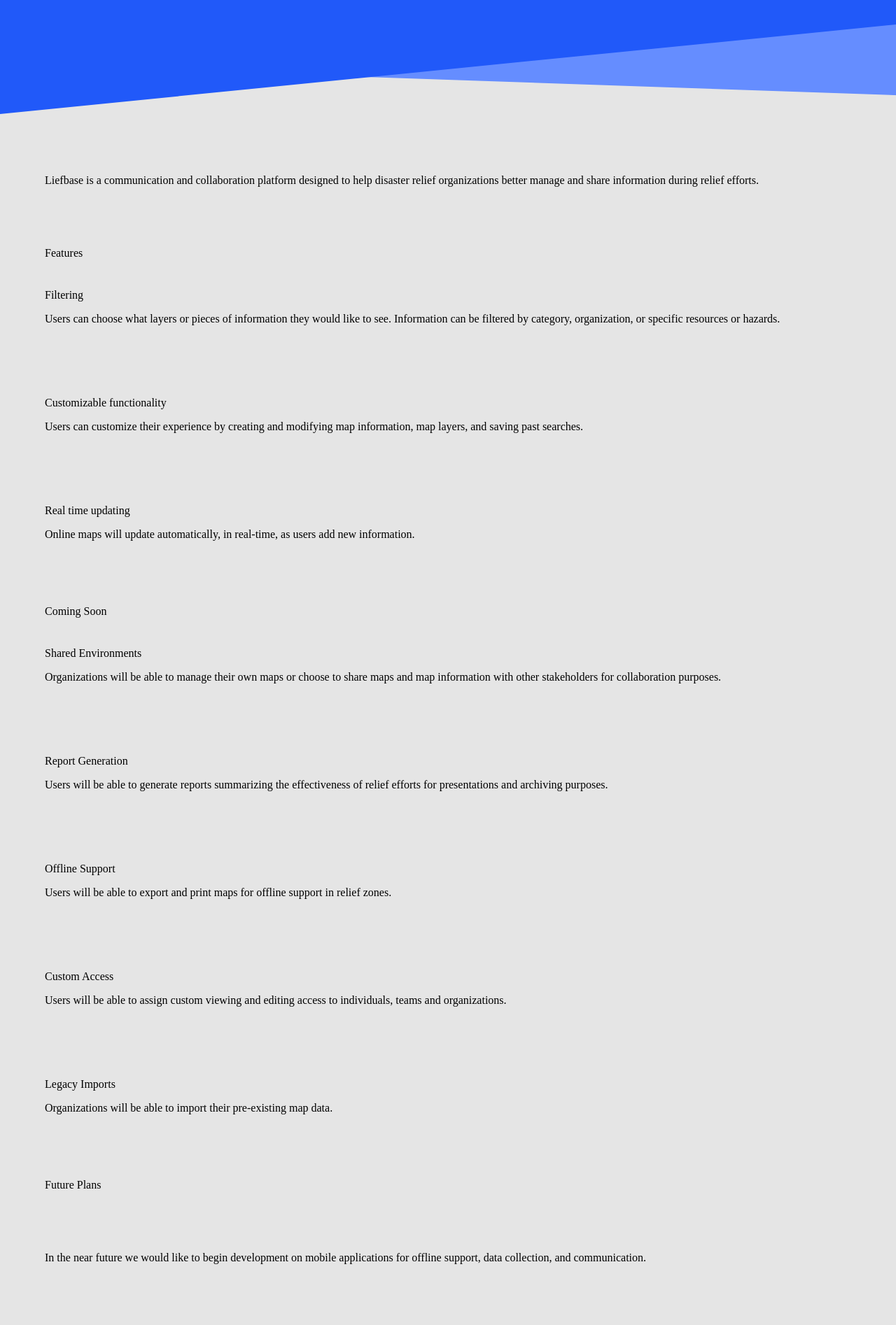
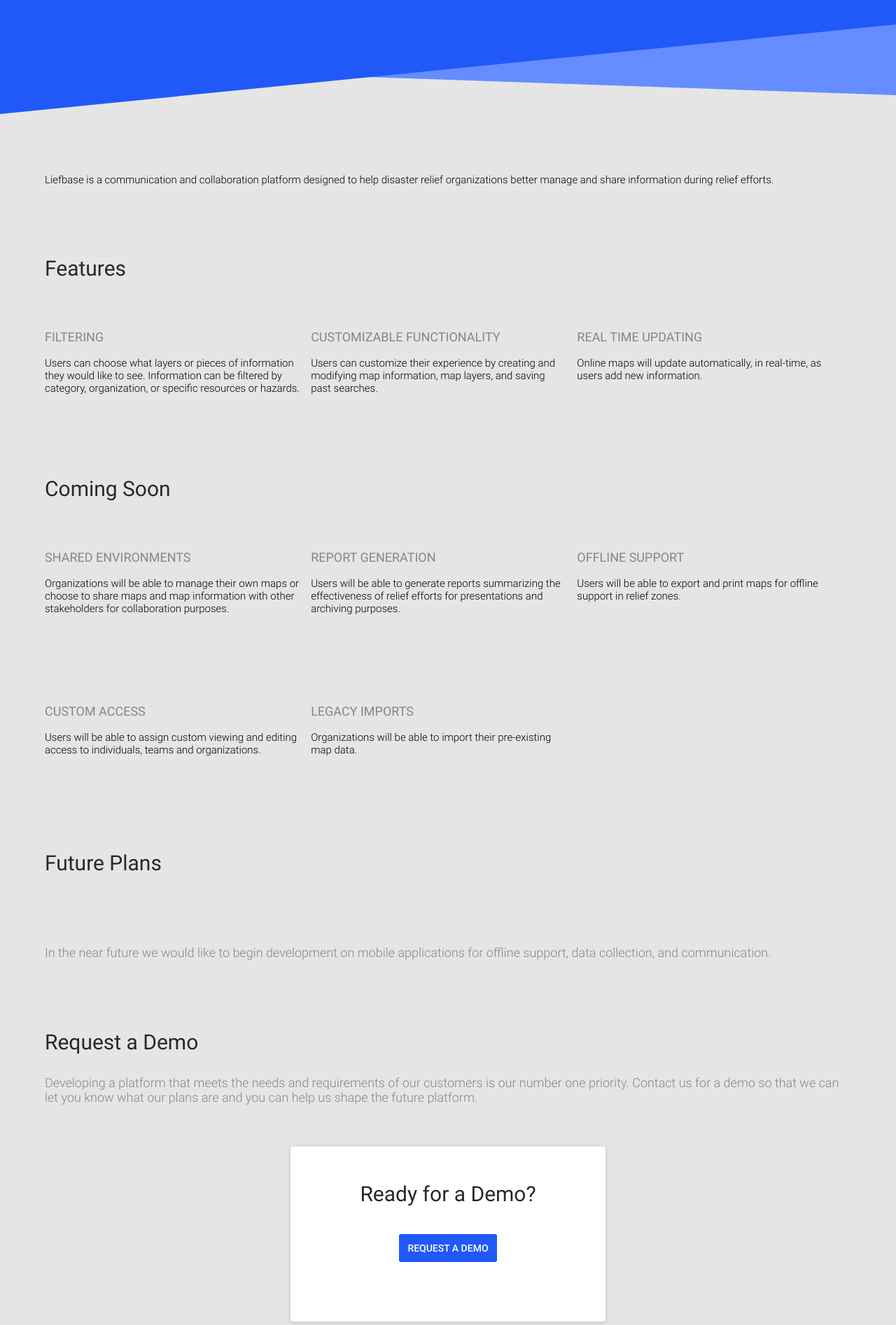
Before and after one commit to ProgrammingJoe/Liefbase-Static-Site, a Flask app: page / in a window 1280 px wide. Shown: the part 637-2531 px from the top of the page at 70% size. Run offline with Flask 2, Linux system fonts and the light colour scheme.

Commit message:
More styling

```diff
--- a/static_site/static/css/fonts.css
+++ b/static_site/static/css/fonts.css
@@ -69,9 +69,19 @@
   color: #282828;
   font-size: 18px;
 }
+.feature-title {
+  font-family: 'Roboto';
+  color: #868686;
+  font-size: 18px;
+}
 .sub-title {
   font-family: 'Roboto-light';
   color: #868686;
+  font-size: 15px;
+}
+.standard-text {
+  font-family: 'Roboto-light';
+  color: #000000;
   font-size: 15px;
 }
 .button {
@@ -79,3 +89,8 @@
   color: #2159F9;
   font-size: 14px;
 }
+.button-intra {
+  font-family: 'Roboto-medium';
+  color: white;
+  font-size: 14px;
+}
--- a/static_site/static/css/main.css
+++ b/static_site/static/css/main.css
@@ -51,15 +51,14 @@ input {
   top: 46%;
 }
 .demo-signup {
-  position:absolute;
+  position: absolute;
   top: 54%;
   background-color: white;
-  color: #2159F9;
   padding: 12px;
   border-radius: 3px;
 }
 .landing-body, .products-body, .demo-container {
-  padding-left: 5%;
+  padding: 0 5%;
 }
 
 .header-on {
@@ -72,6 +71,43 @@ input {
 .platform-description {
   padding: 70px 0 70px 0;
 }
+.platform-points {
+  display: table;
+}
 .platform-point {
-  padding: 10px 0 60px 0;
+  margin: 10px 0 10px 0;
+  float: left;
+  display: table-cell;
+  width: 33%;
+  height: 200px;
 }
+.platform-point-inner {
+  margin: auto;
+  padding: 12px 15px 12px 0;
+  display: inline-block;
+}
+
+.demo-block {
+  height: 250px;
+  width: 450px;
+  margin-left: auto;
+  margin-right: auto;
+  margin-top: 60px;
+  margin-bottom: 60px;
+  background-color: white;
+  text-align: center;
+  border-radius: 4px;
+  box-shadow: 0 1px 6px rgba(105, 105, 105, .25);
+}
+.demo-ready {
+  position: relative;
+  top: 50px;
+}
+.demo-signup-bot {
+  padding: 12px;
+  border-radius: 3px;
+  display: inline-block;
+  position: relative;
+  background-color: #2159F9;
+  top: 60px;
+}
--- a/static_site/templates/index.html
+++ b/static_site/templates/index.html
@@ -30,75 +30,98 @@
 
   <div class="products-body">
 
-    <p class="platform-description">
+    <p class="platform-description standard-text">
       {{ _('Liefbase is a communication and collaboration platform designed to help disaster relief organizations better manage and share information during relief efforts.') }}
     </p>
 
-    <p class="platform-header">{{ _('Features') }}</p>
+    <p class="platform-header section-header">{{ _('Features') }}</p>
 
     <div class="platform-points">
       <div class="platform-point">
-        <p class="point-title">{{ _('Filtering') }}</p>
-        <p class="point-description">{{ _('Users can choose what layers or pieces of information they would like to see.
-          Information can be filtered by category, organization, or specific resources or hazards.') }}</p>
+        <div class="platform-point-inner">
+          <p class="point-title feature-title">{{ _('FILTERING') }}</p>
+          <p class="point-description standard-text">{{ _('Users can choose what layers or pieces of information they would like to see.
+            Information can be filtered by category, organization, or specific resources or hazards.') }}</p>
+        </div>
       </div>
 
       <div class="platform-point">
-        <p class="point-title">{{ _('Customizable functionality') }}</p>
-        <p class="point-description">{{ _('Users can customize their experience by creating and modifying map
-          information, map layers, and saving past searches.') }}</p>
+        <div class="platform-point-inner">
+          <p class="point-title feature-title">{{ _('CUSTOMIZABLE FUNCTIONALITY') }}</p>
+          <p class="point-description standard-text">{{ _('Users can customize their experience by creating and modifying map
+            information, map layers, and saving past searches.') }}</p>
+        </div>
       </div>
 
       <div class="platform-point">
-        <p class="point-title">{{ _('Real time updating') }}</p>
-        <p class="point-description">{{ _('Online maps will update automatically, in real-time, as users add new information.') }}</p>
+        <div class="platform-point-inner">
+          <p class="point-title feature-title">{{ _('REAL TIME UPDATING') }}</p>
+          <p class="point-description standard-text">{{ _('Online maps will update automatically, in real-time, as users add new information.') }}</p>
+        </div>
       </div>
     </div>
 
-    <p class="platform-header">{{ _('Coming Soon') }}</p>
+    <p class="platform-header section-header">{{ _('Coming Soon') }}</p>
 
     <div class="platform-points">
       <div class="platform-point">
-        <p class="point-title">{{ _('Shared Environments') }}</p>
-        <p class="point-description">{{ _('Organizations will be able to manage their own maps or choose to share maps
-          and map information with other stakeholders for collaboration purposes.') }}</p>
+        <div class="platform-point-inner">
+          <p class="point-title feature-title">{{ _('SHARED ENVIRONMENTS') }}</p>
+          <p class="point-description standard-text">{{ _('Organizations will be able to manage their own maps or choose to share maps
+            and map information with other stakeholders for collaboration purposes.') }}</p>
+        </div>
       </div>
 
       <div class="platform-point">
-        <p class="point-title">{{ _('Report Generation') }}</p>
-        <p class="point-description">{{ _('Users will be able to generate reports summarizing the effectiveness
-          of relief efforts for presentations and archiving purposes.') }}</p>
+        <div class="platform-point-inner">
+          <p class="point-title feature-title">{{ _('REPORT GENERATION') }}</p>
+          <p class="point-description standard-text">{{ _('Users will be able to generate reports summarizing the effectiveness
+            of relief efforts for presentations and archiving purposes.') }}</p>
+        </div>
       </div>
 
       <div class="platform-point">
-        <p class="point-title">{{ _('Offline Support') }}</p>
-        <p class="point-description">{{ _('Users will be able to export and print maps for offline support in relief zones.') }}</p>
+        <div class="platform-point-inner">
+          <p class="point-title feature-title">{{ _('OFFLINE SUPPORT') }}</p>
+          <p class="point-description standard-text">{{ _('Users will be able to export and print maps for offline support in relief zones.') }}</p>
+        </div>
       </div>
 
       <div class="platform-point">
-        <p class="point-title">{{ _('Custom Access') }}</p>
-        <p class="point-description">{{ _('Users will be able to assign custom viewing and editing access to
-          individuals, teams and organizations.') }}</p>
+        <div class="platform-point-inner">
+          <p class="point-title feature-title">{{ _('CUSTOM ACCESS') }}</p>
+          <p class="point-description standard-text">{{ _('Users will be able to assign custom viewing and editing access to
+            individuals, teams and organizations.') }}</p>
+        </div>
       </div>
 
       <div class="platform-point">
-        <p class="point-title">{{ _('Legacy Imports') }}</p>
-        <p class="point-description">{{ _('Organizations will be able to import their pre-existing map data.') }}</p>
+        <div class="platform-point-inner">
+          <p class="point-title feature-title">{{ _('LEGACY IMPORTS') }}</p>
+          <p class="point-description standard-text">{{ _('Organizations will be able to import their pre-existing map data.') }}</p>
+        </div>
       </div>
     </div>
 
-    <p class="platform-title">{{ _('Future Plans') }}</p>
+    <p class="platform-title section-header">{{ _('Future Plans') }}</p>
 
-    <p class="platform-description">
+    <p class="platform-description sub-header">
       {{ _('In the near future we would like to begin development on mobile applications for offline support, data collection, and communication.') }}
     </p>
 
   </div> <!-- end of products body -->
 
   <div class="demo-container">
-    <p class="demo-title">{{ _('Request a Demo') }}</p>
+    <p class="demo-title section-header">{{ _('Request a Demo') }}</p>
 
-    <p class="demo-body">{{ _('Developing a platform that meets the needs and requirements of our customers is our number one priority.
+    <p class="demo-body sub-header">{{ _('Developing a platform that meets the needs and requirements of our customers is our number one priority.
       Contact us for a demo so that we can let you know what our plans are and you can help us shape the future platform.') }}</p>
+
+    <div class="demo-block">
+      <p class="demo-ready section-header">Ready for a Demo?</p>
+      <a href="{{ url_for('contact', demo=1) }}"><div class="demo-signup-bot button-intra">{{ _('REQUEST A DEMO') }}</div></a>
+    </div>
+  </div>
+
   </div>
 {% endblock %}
```
Also changed, not shown: static_site/templates/about.html (+0 -8 lines).
